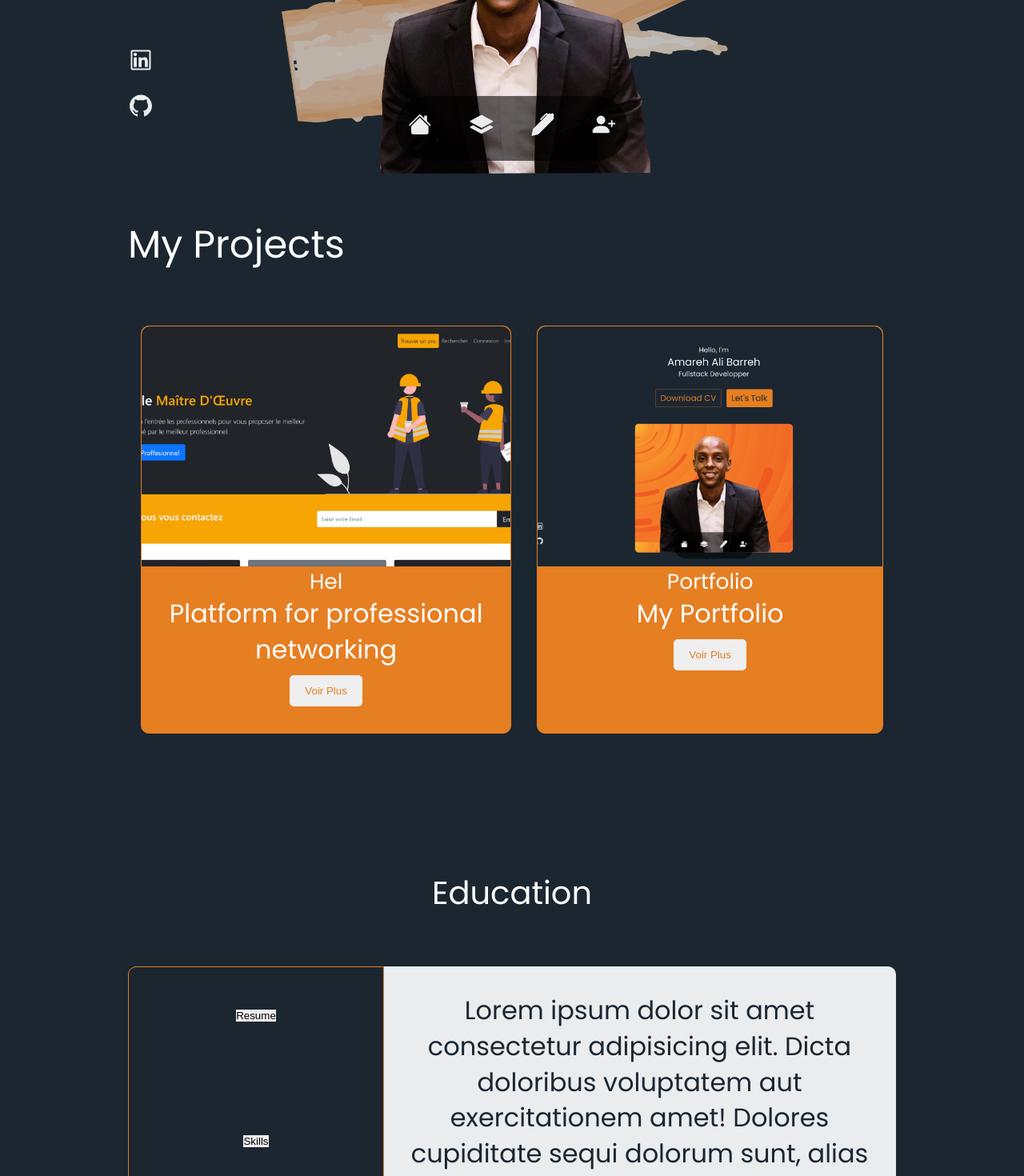
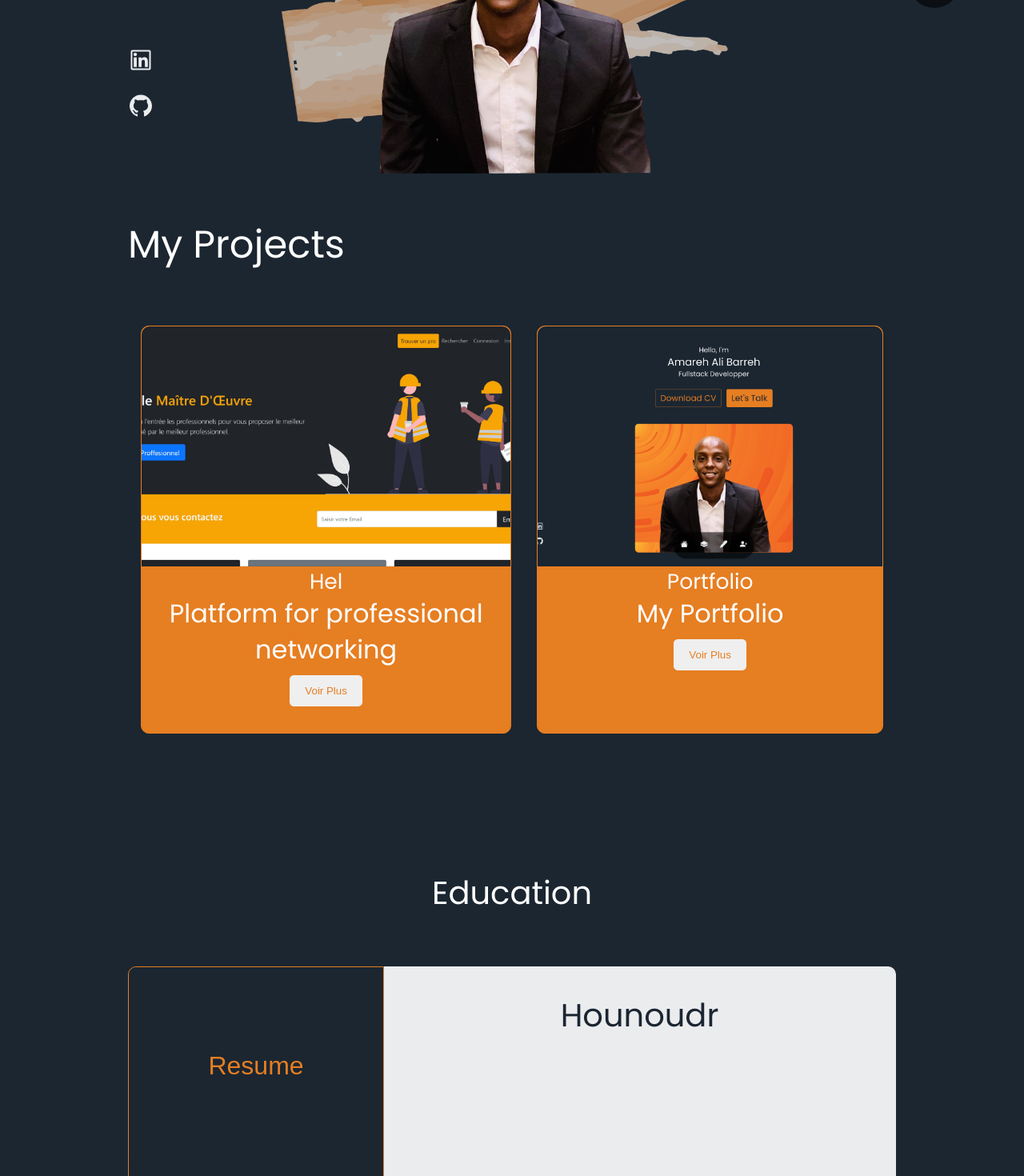
Before and after one commit to BigAma/Portfolio, a React (Create React App) app: page / in a window 1280 px wide. Shown: the part 560-2030 px from the top of the page at 80% size. Built offline with nearby package versions, Linux system fonts and the light colour scheme.

Commit message:
Nav floating rigth | Resume+

```diff
--- a/src/components/education/Education.jsx
+++ b/src/components/education/Education.jsx
@@ -1,18 +1,23 @@
-import React from 'react'
+import React, { useState } from 'react'
 
 import './education.css'
 
 const Education = () => {
+  let resume = <h1>Hounoudr</h1>
+  let skills = "Mes skills"
+
+  const [Text, setText ] = useState(resume)
+
   return (
     <div id='education' className='container container__education'>
         <h1>Education</h1>
         <div className='resume-wrapper'>
           <div className='resume-left-menu'>
-            <div className='resume-action-btn'><button>Resume</button></div>
-            <div className='resume-action-btn'><button>Skills</button></div>
+            <div className='resume-action-btn-div'><button onClick={() => setText(resume)} className='resume-action-btn resumebtn1'>Resume</button></div>
+            <div className='resume-action-btn-div'><button onClick={() => setText(skills)} className='resume-action-btn resumebtn2'>Skills</button></div>
           </div>
           <div className='resume-right-info'>
-            <p>Lorem ipsum dolor sit amet consectetur adipisicing elit. Dicta doloribus voluptatem aut exercitationem amet! Dolores cupiditate sequi dolorum sunt, alias error atque voluptas in sint. Asperiores </p>
+            <p>{Text}</p>
           </div>
         </div>
     </div>
--- a/src/components/education/education.css
+++ b/src/components/education/education.css
@@ -3,7 +3,7 @@
     padding-top: 1.5em;
     line-height: 1.4;
     font-size: 2em;
-    height: 100vh;
+    min-height: 100vh;
     overflow: hidden;
 }
 
@@ -12,6 +12,7 @@
     display: grid;
     grid-template-columns: 1fr 2fr;
     padding-top: 2em;
+    min-height: 70vh;
 }
 
 .resume-left-menu{
@@ -20,7 +21,10 @@
     flex-direction: column;
     border-radius: 10px 0 0 10px;
     border: 1px solid var(--color-primary);
-    padding: 1em;
+}
+
+.resume-left-menu:hover{
+    border-right: none;
 }
 
 .resume-right-info{
@@ -33,6 +37,35 @@
     padding: 1em;
 }
 
+.resume-action-btn-div{
+    height: 50%;
+    cursor: pointer;
+    border-radius: 10px 0 0 10px;
+}
+
 .resume-action-btn{
-    height: 50%;
+    border: none;
+    background-color: var(--color-bg);
+    color: var(--color-primary);
+    text-align: center;
+    text-decoration: none;
+    display: inline-block;
+    font-size: 1em;
+    cursor: pointer;
+    width: 100%;
+    height: 100%;
+    border-radius: 10px 0 0 10px;
 }
+
+.resume-action-btn:hover{
+    background-color: var(--color-light);
+    color: var(--color-primary);
+}
+
+.resumebtn1:hover{
+    border-radius: 10px 0 0 0;
+}
+
+.resumebtn2:hover{
+    border-radius: 0 0 0 10px;
+}
--- a/src/components/nav/nav.css
+++ b/src/components/nav/nav.css
@@ -1,12 +1,12 @@
 .container__nav{
     position: fixed;
-    top: 85vh;
-    left: 50%;
-    transform: translateX(-50%);
+    top: 25vh;
+    right: 2.5em;
     border-radius: 50px;
     background-color: var(--transparent);
     display: flex;
-    gap: 3rem;
+    flex-direction: column;
+    gap: 2.5rem;
     padding: 1rem;
-    font-size: 1.8em;
+    font-size: 2em;
 }
```
